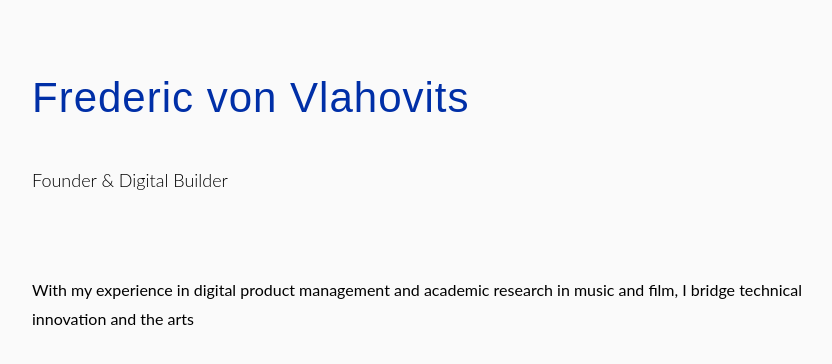
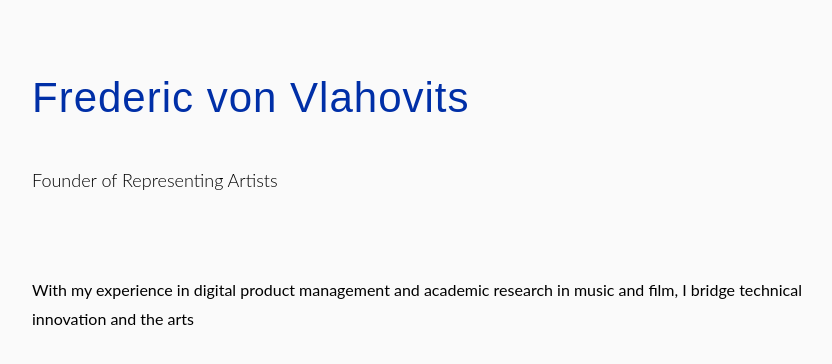
Before and after one commit to vonvlaho/me, a Jekyll site: the page built from index.md, in a window 1280 px wide and 900 px high. Shown: the top 364 px of the window, without its empty margins (218-1050 px from the left). Built offline with Jekyll 4.4.1, drawn with Linux system fonts in a browser that asks for light colours.

Commit message:
Update _config.yml

```diff
--- a/_config.yml
+++ b/_config.yml
@@ -1,6 +1,6 @@
 theme: minima
 title: "Frederic von Vlahovits"
-description: "Founder & Digital Builder"
+description: "Founder of Representing Artists"
 markdown: kramdown
 plugins:
   - jekyll-feed
```
